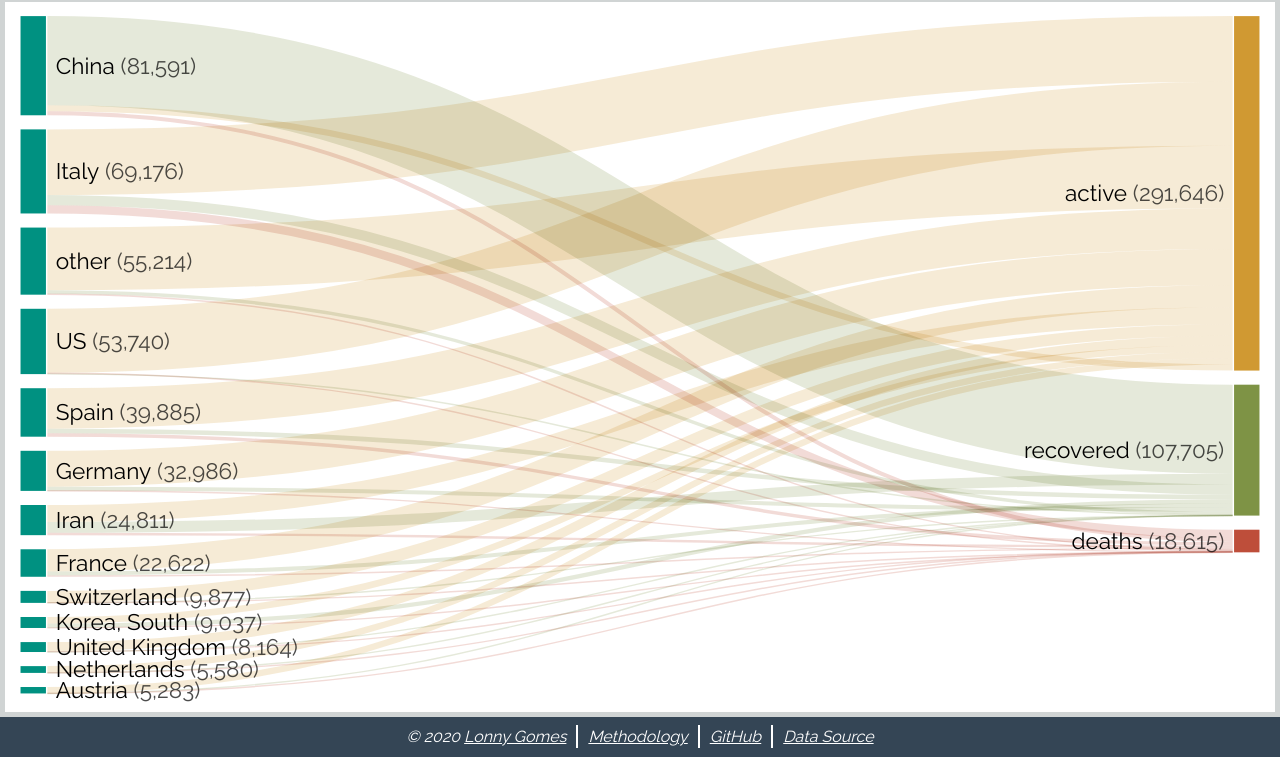
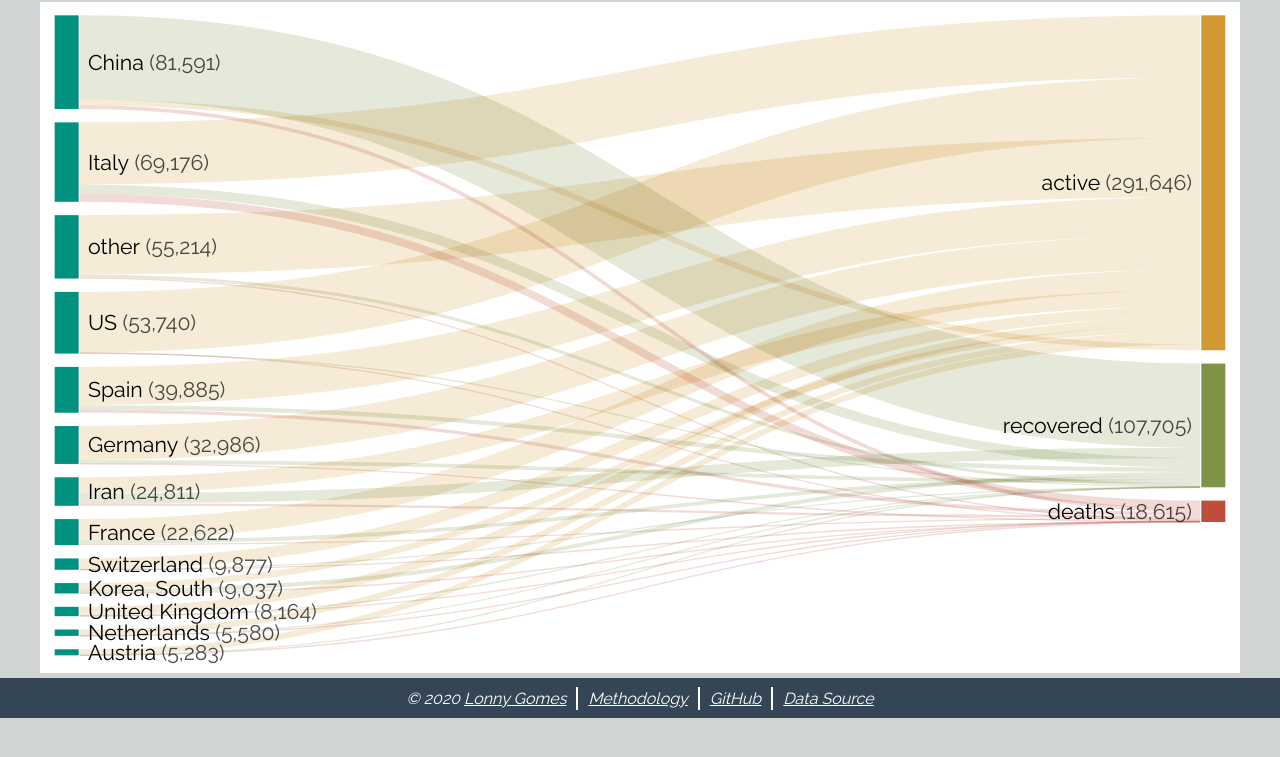
Before and after one commit to LonnyGomes/covid-sankey-vizualization, a website built with Parcel: page src/index.html in a window 1280 px wide. Shown: the part 141-898 px from the top of the page. After the commit the page ends 859 px from the top, so only its background shows below. Built offline with nearby package versions, Linux system fonts and the light colour scheme.

Commit message:
fix: add max width to content
centers content if max width is excited

refs #6

```diff
--- a/src/main.scss
+++ b/src/main.scss
@@ -15,6 +15,8 @@ $body-font-clr: #252525;
 $leader-card-bg-clr: #fff;
 $leader-title-txt-clr: #fff;
 $footer-text-clr: #fff;
+
+$content-max-width: 1200px;
 
 $breakpoints-leader-board-portrait: 715px;
 $breakpoints-leader-board-mobile: 480px;
@@ -83,7 +85,6 @@ body {
 .content {
     display: flex;
     flex-direction: column;
-    justify-content: flex-end;
     min-height: 100vh;
 }
 
@@ -146,6 +147,9 @@ body {
 
 .chart-container {
     margin: 5px;
+    max-width: $content-max-width;
+    width: 100%;
+    align-self: center;
     flex: 1 0 auto;
 }
 
```
